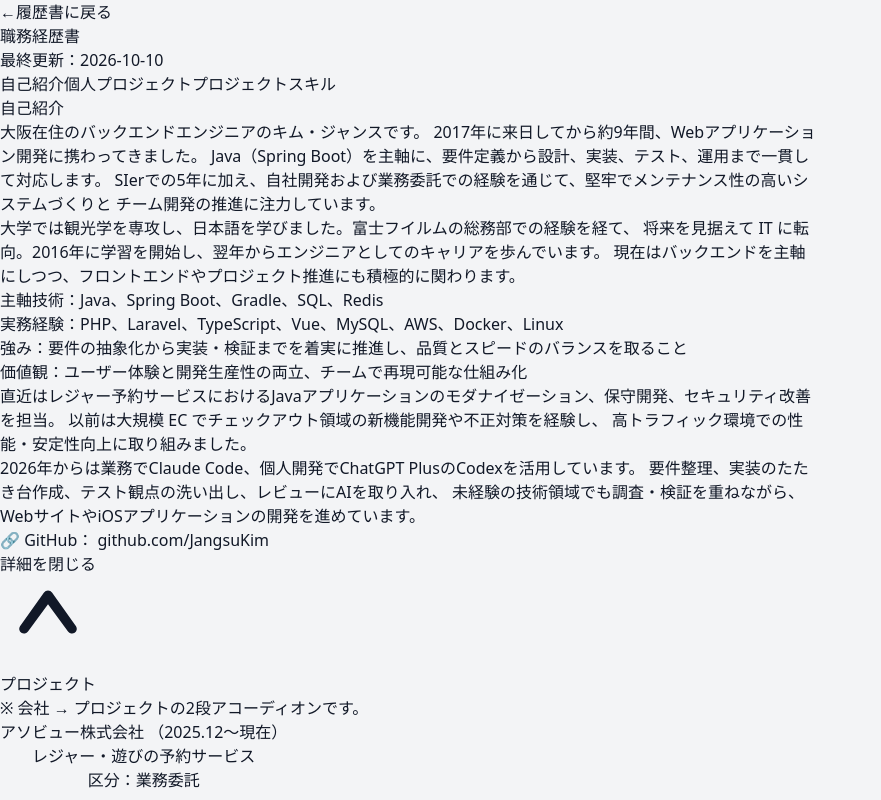
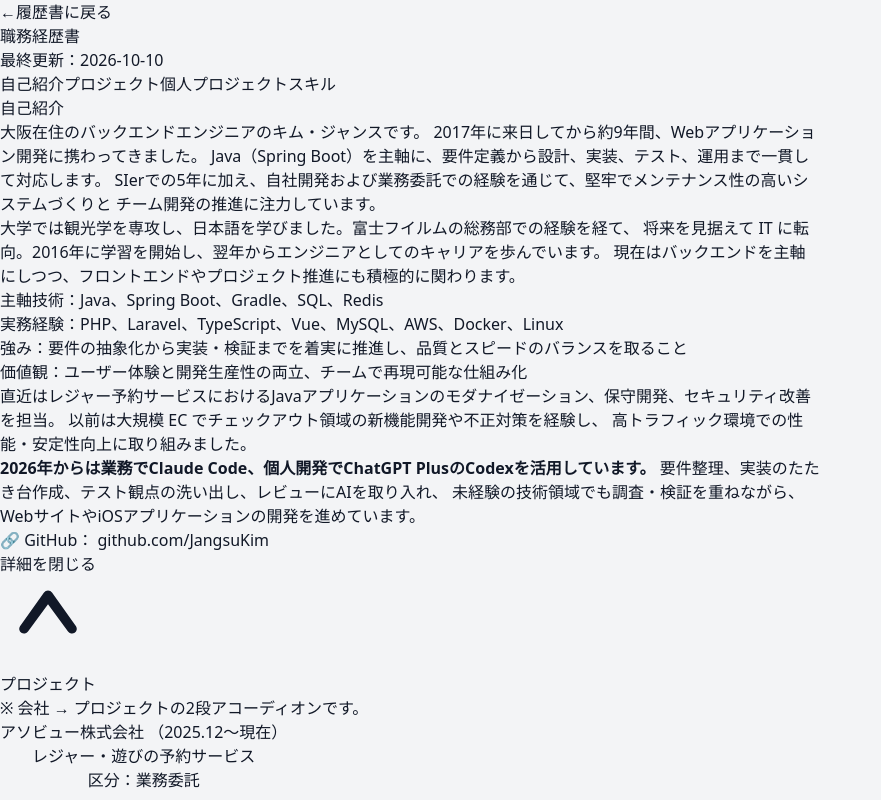
Before and after one commit to JangsuKim/resume, a Vue app in the folder site/: page /career in a window 1280 px wide. Both pictures are taken after a click on the button "詳細を表示". Shown: the top 800 px of the page, without its empty margins (0-881 px from the left). Built offline with nearby package versions, Linux system fonts and the light colour scheme.

Commit message:
chore(career): refine project navigation

```diff
--- a/site/src/views/CareerView.vue
+++ b/site/src/views/CareerView.vue
@@ -36,8 +36,8 @@
           <span>最終更新：2026-10-10</span>
           <nav class="space-x-4">
             <a href="#intro" class="hover:underline">自己紹介</a>
+            <a href="#projects" class="hover:underline">プロジェクト</a>
             <a href="#personal-projects" class="hover:underline">個人プロジェクト</a>
-            <a href="#projects" class="hover:underline">プロジェクト</a>
             <a href="#skills" class="hover:underline">スキル</a>
           </nav>
         </div>
@@ -78,7 +78,7 @@
                 </p>
 
                 <p>
-                  2026年からは業務でClaude Code、個人開発でChatGPT PlusのCodexを活用しています。
+                  <strong>2026年からは業務でClaude Code、個人開発でChatGPT PlusのCodexを活用しています。</strong>
                   要件整理、実装のたたき台作成、テスト観点の洗い出し、レビューにAIを取り入れ、
                   未経験の技術領域でも調査・検証を重ねながら、WebサイトやiOSアプリケーションの開発を進めています。
                 </p>
```
